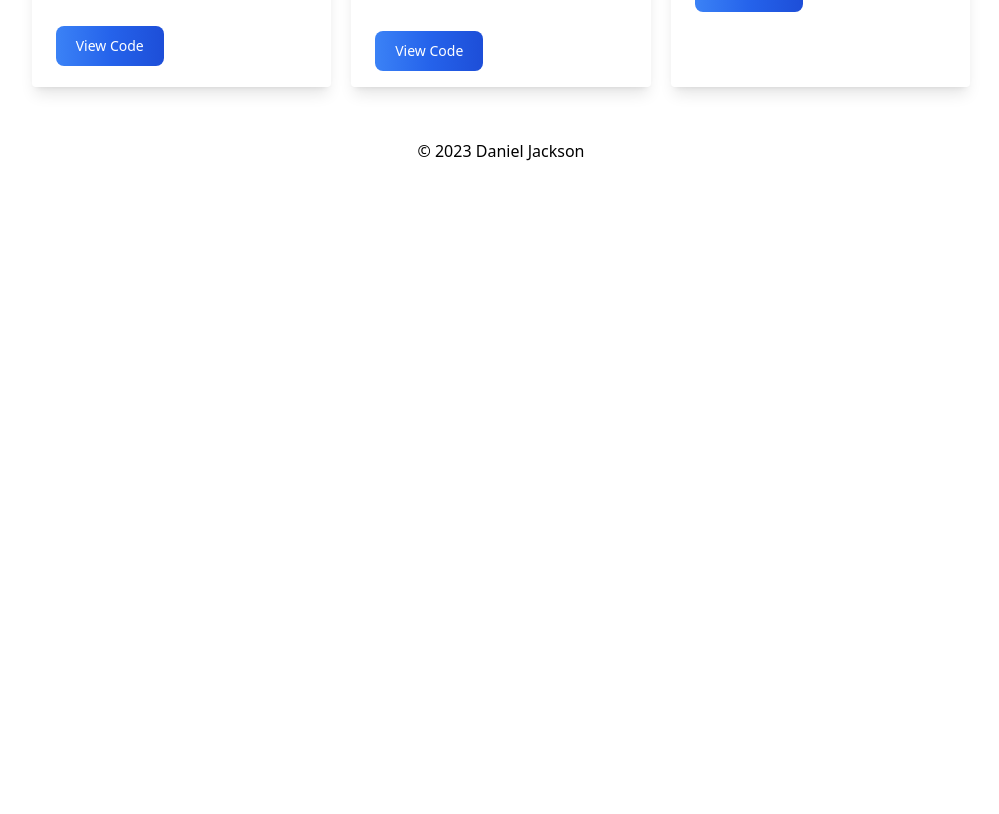
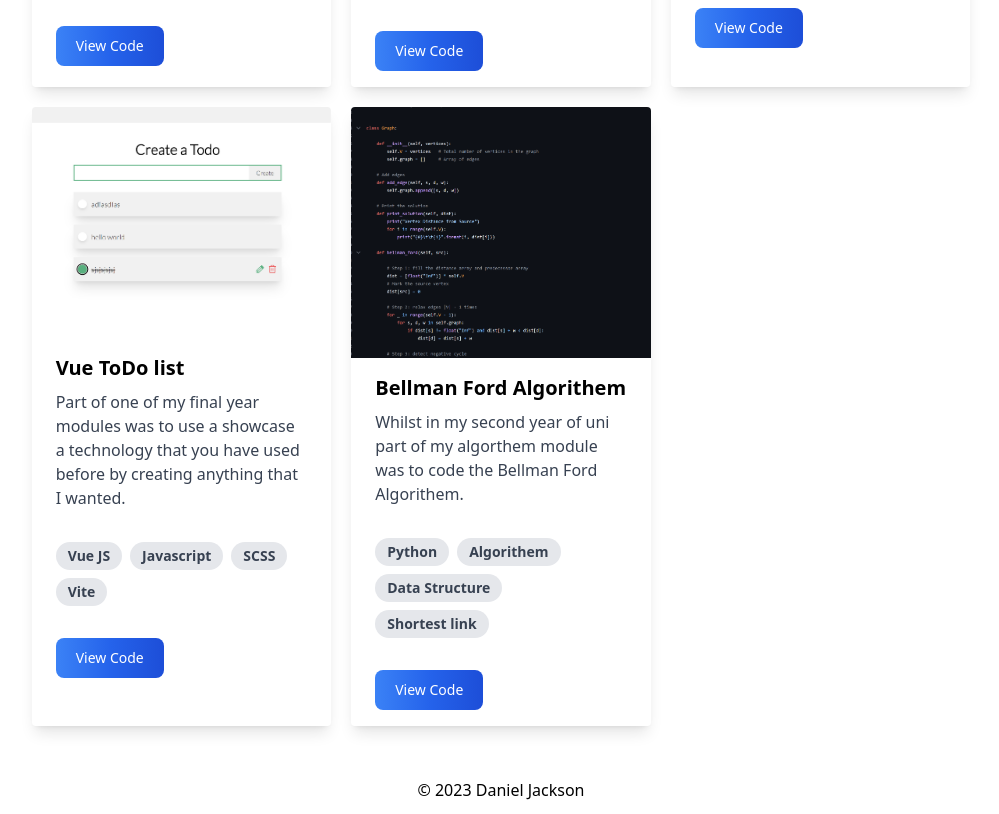
Before and after one commit to Daniel-Jackson23/Portfolio, a Vue app: page /work in a window 1280 px wide. Shown: the part 604-1418 px from the top of the page, without its empty margins (139-1138 px from the left). Before the commit the page ends 800 px from the top, so only its background shows below. Built offline with nearby package versions, Linux system fonts and the light colour scheme.

Commit message:
final commit

```diff
--- /dev/null
+++ b/src/components/AboutMeComponent.vue
@@ -0,0 +1,25 @@
+<script>
+export default {
+  data() {
+    return {}
+  }
+}
+</script>
+
+<template>
+  <section class="max-w-8l mx-auto w-5/6 max-md:w-full px-6 sm:px-6">
+    <h2 class="font-bold text-3xl py-5">About me</h2>
+    <p>
+      I am currently working as a software developer at Nidec a Japanese manufacturer and
+      distributor of electric motors. I work as a full stack developer using different technologies
+      such as C#, Javascript and SQL. I also have 2 years experiences being a front end devleoper and
+      having exposure to technologies such as Magento, Hyva, Angular and Azure.
+    </p>
+    <p>
+      Whilst at Uni I specialised my choosen modules in web developement this allowed me to working
+      with modern technologies such as Vue, Laravel and more. On completing my degree I was awared a
+      2.1 and a overall first for my final year project a web based text to speech application.
+    </p>
+    <p>Please feel free to look at some the porjects I did whilst at uni and in my spare time.</p>
+  </section>
+</template>
--- a/src/components/NavBarComponet.vue
+++ b/src/components/NavBarComponet.vue
@@ -8,7 +8,6 @@
       >
         <a
           class="text-sm font-bold leading-relaxed inline-block mr-4 py-2 whitespace-nowrap uppercase text-black"
-          href="#pablo"
         >
           Daniel Jackson
         </a>
--- a/src/components/ProjectsComponent.vue
+++ b/src/components/ProjectsComponent.vue
@@ -38,6 +38,10 @@ export default {
             class="inline-block bg-gray-200 rounded-full px-3 py-1 text-sm font-semibold text-gray-700 mr-2 mb-2"
             >Web Speech API</span
           >
+          <span
+            class="inline-block bg-gray-200 rounded-full px-3 py-1 text-sm font-semibold text-gray-700 mr-2 mb-2"
+            >Vite</span
+          >
         </div>
         <div class="flex justify-normal px-6 pt-4 pb-2">
           <button
@@ -70,6 +74,10 @@ export default {
           <span
             class="inline-block bg-gray-200 rounded-full px-3 py-1 text-sm font-semibold text-gray-700 mr-2 mb-2"
             >TailwindCSS</span
+          >
+          <span
+            class="inline-block bg-gray-200 rounded-full px-3 py-1 text-sm font-semibold text-gray-700 mr-2 mb-2"
+            >Vite</span
           >
         </div>
         <div class="flex justify-normal px-6 pt-4 pb-2">
@@ -105,6 +113,10 @@ export default {
             class="inline-block bg-gray-200 rounded-full px-3 py-1 text-sm font-semibold text-gray-700 mr-2 mb-2"
             >CSS</span
           >
+          <span
+            class="inline-block bg-gray-200 rounded-full px-3 py-1 text-sm font-semibold text-gray-700 mr-2 mb-2"
+            >Vite</span
+          >
         </div>
         <div class="flex justify-normal px-6 pt-4 pb-2">
           <button
@@ -112,6 +124,81 @@ export default {
             class="text-white bg-gradient-to-r from-blue-500 via-blue-600 to-blue-700 hover:bg-gradient-to-br focus:ring-4 focus:outline-none focus:ring-blue-300 dark:focus:ring-blue-800 font-medium rounded-lg text-sm px-5 py-2.5 text-center mr-2 mb-2"
           >
             <a href="https://github.com/Daniel-Jackson23/SvelteKit-Todos"> View Code </a>
+          </button>
+        </div>
+      </div>
+
+      <!-- card 4 -->
+      <div class="rounded overflow-hidden shadow-lg">
+        <img class="w-full" src="../assets/Projects/vue-todo.png" alt="To do" />
+        <div class="px-6 py-4">
+          <div class="font-bold text-xl mb-2">Vue ToDo list</div>
+          <p class="text-gray-700 text-base">
+            Part of one of my final year modules was to use a showcase a technology that you have
+            used before by creating anything that I wanted.
+          </p>
+        </div>
+        <div class="px-6 pt-4 pb-2">
+          <span
+            class="inline-block bg-gray-200 rounded-full px-3 py-1 text-sm font-semibold text-gray-700 mr-2 mb-2"
+            >Vue JS</span
+          >
+          <span
+            class="inline-block bg-gray-200 rounded-full px-3 py-1 text-sm font-semibold text-gray-700 mr-2 mb-2"
+            >Javascript</span
+          >
+          <span
+            class="inline-block bg-gray-200 rounded-full px-3 py-1 text-sm font-semibold text-gray-700 mr-2 mb-2"
+            >SCSS</span
+          >
+          <span
+            class="inline-block bg-gray-200 rounded-full px-3 py-1 text-sm font-semibold text-gray-700 mr-2 mb-2"
+            >Vite</span
+          >
+        </div>
+        <div class="flex justify-normal px-6 pt-4 pb-2">
+          <button
+            type="button"
+            class="text-white bg-gradient-to-r from-blue-500 via-blue-600 to-blue-700 hover:bg-gradient-to-br focus:ring-4 focus:outline-none focus:ring-blue-300 dark:focus:ring-blue-800 font-medium rounded-lg text-sm px-5 py-2.5 text-center mr-2 mb-2"
+          >
+            <a href="https://github.com/Daniel-Jackson23/VueTodo-app"> View Code </a>
+          </button>
+        </div>
+      </div>
+      <!-- Card 5 -->
+      <div class="rounded overflow-hidden shadow-lg">
+        <img class="w-full" src="../assets/Projects/Bellmans.png" alt="To do" />
+        <div class="px-6 py-4">
+          <div class="font-bold text-xl mb-2">Bellman Ford Algorithem</div>
+          <p class="text-gray-700 text-base">
+            Whilst in my second year of uni part of my algorthem module was to code the Bellman Ford
+            Algorithem.
+          </p>
+        </div>
+        <div class="px-6 pt-4 pb-2">
+          <span
+            class="inline-block bg-gray-200 rounded-full px-3 py-1 text-sm font-semibold text-gray-700 mr-2 mb-2"
+            >Python</span
+          >
+          <span
+            class="inline-block bg-gray-200 rounded-full px-3 py-1 text-sm font-semibold text-gray-700 mr-2 mb-2"
+            >Algorithem</span
+          >
+          <span
+            class="inline-block bg-gray-200 rounded-full px-3 py-1 text-sm font-semibold text-gray-700 mr-2 mb-2"
+            >Data Structure</span
+          >
+          <span
+            class="inline-block bg-gray-200 rounded-full px-3 py-1 text-sm font-semibold text-gray-700 mr-2 mb-2"
+            >Shortest link</span
+          >
+        </div>
+        <div class="flex justify-normal px-6 pt-4 pb-2">
+          <button
+            type="button"
+            class="text-white bg-gradient-to-r from-blue-500 via-blue-600 to-blue-700 hover:bg-gradient-to-br focus:ring-4 focus:outline-none focus:ring-blue-300 dark:focus:ring-blue-800 font-medium rounded-lg text-sm px-5 py-2.5 text-center mr-2 mb-2"
+          >
+            <a href="https://github.com/Daniel-Jackson23/Bellmans/blob/main/code.py"> View Code </a>
           </button>
         </div>
       </div>
--- a/src/views/AboutView.vue
+++ b/src/views/AboutView.vue
@@ -1,9 +1,20 @@
-<template>
-  <div class="about">
-    <h1>This is an about page</h1>
+<script>
+import AboutMeComponent from '../components/AboutMeComponent.vue'
+
+export default {
+  data() {
+    return {}
+  },
+  components: {
+    AboutMeComponent
+  }
+}
+</script>
+
+<template class="container px-5 py-3 mx-auto flex flex-row sm:max-lg:flex-col">
+  <div>
+    <AboutMeComponent />
   </div>
 </template>
 
-<style>
-
-</style>
+<style></style>
```
Also changed, not shown: src/assets/Projects/Bellmans.png (added), src/assets/Projects/vue-todo.png (added).
